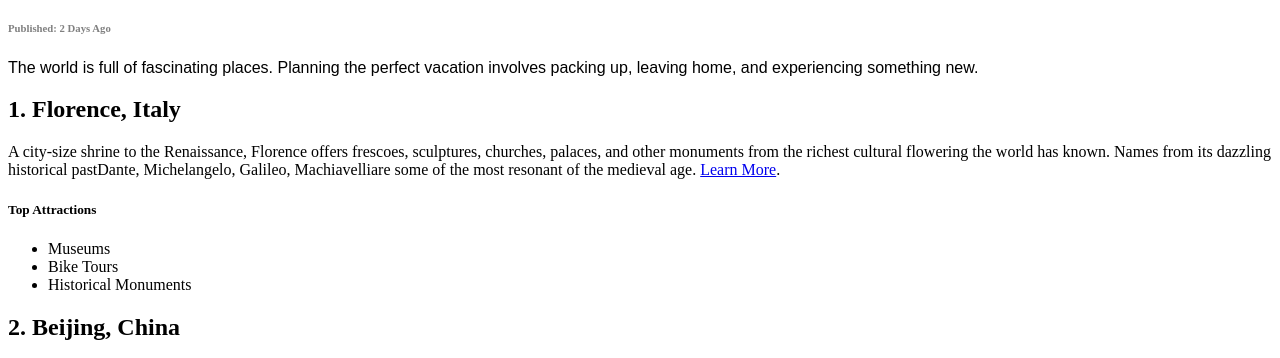
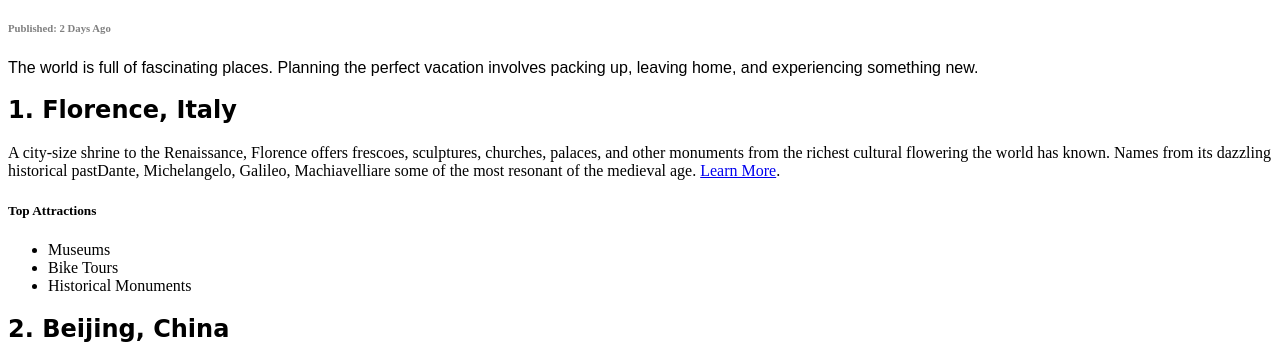
Before and after one commit to jayj10080/TG-Pre-Work, a plain HTML site: page index.html in a window 1280 px wide. Shown: the part 413-771 px from the top of the page. Drawn offline with Linux system fonts and the light colour scheme.

Commit message:
12. Chaining Selectors

```diff
--- a/style.css
+++ b/style.css
@@ -25,3 +25,7 @@ h1 {
 .capitalize {
   text-transform: capitalize;
 }
+
+h2.destination {
+  font-family: cursive;
+}
```
